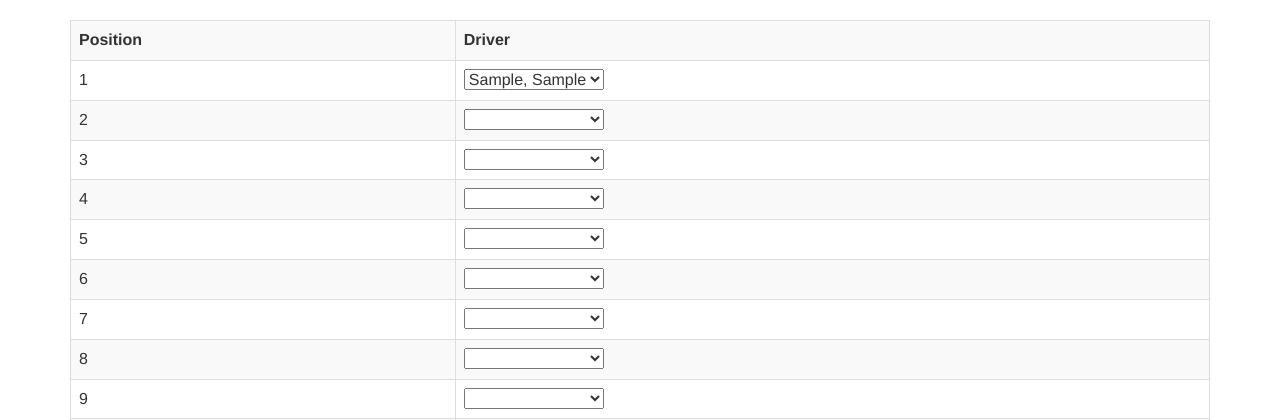
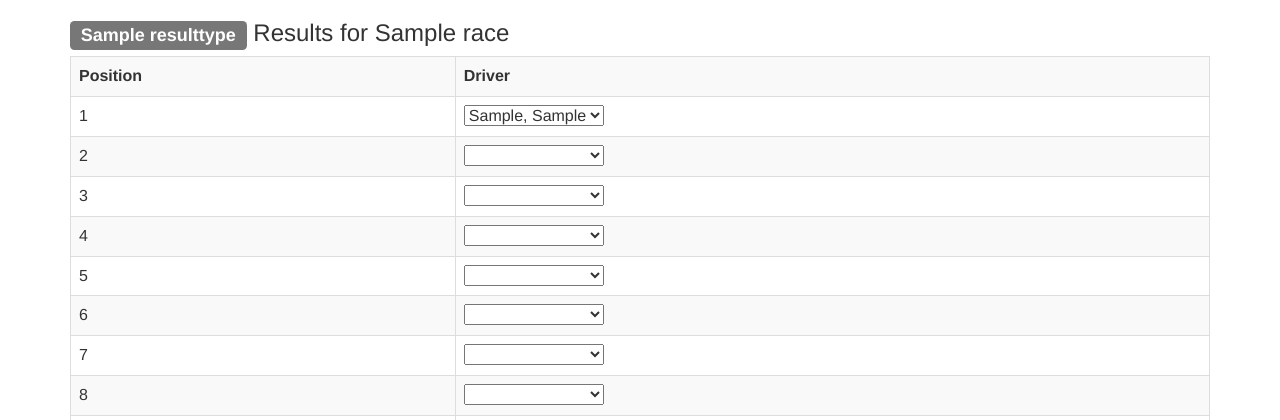
Before and after one commit to jestrella52/indybot, a Django app: page /results/edit/1/1/ in a window 1280 px wide. Shown: the part 52-472 px from the top of the page. Run offline with Django 3.2, Linux system fonts and the light colour scheme; a user stored in the database is signed in; tables that the repository leaves empty hold one stand-in row (values such as "Sample post"); some libraries are stand-ins or nearby versions.

```diff
--- a/manager/templates/resultEdit.html
+++ b/manager/templates/resultEdit.html
@@ -3,6 +3,7 @@
 {% block title %}{{ resultTypeName }} Results for {{ race.title }}{% endblock %}
 
 {% block content %}
+<h3><span class="label label-default">{{ resultTypeName }}</span> Results for {{ race.title }}</h3>
 {% if error_message %}<p><strong>{{ error_message }}</strong></p>{% endif %}
 <form action="{% url 'results_update' race.id resultTypeName.id %}" method="POST">
 {% csrf_token %}
```
